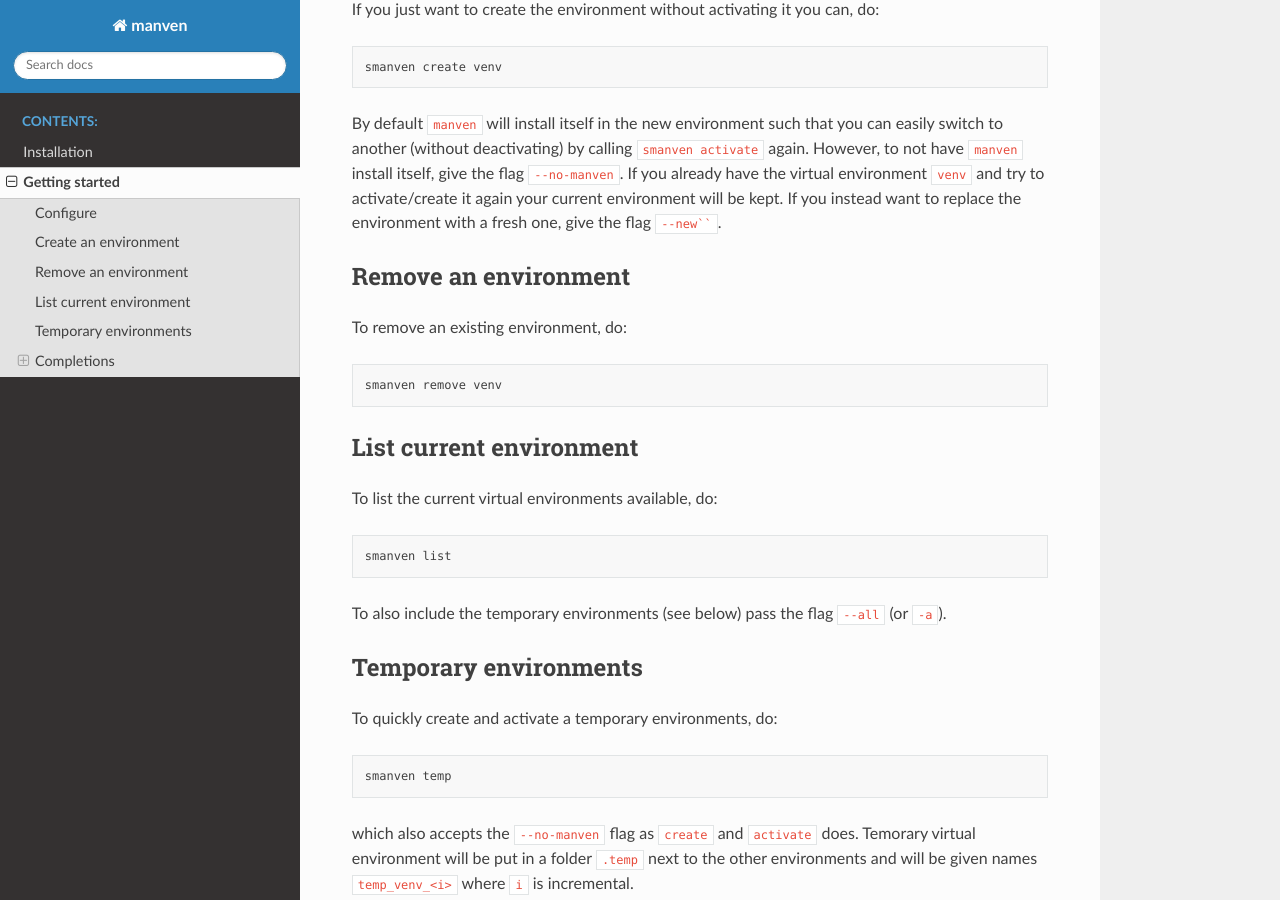
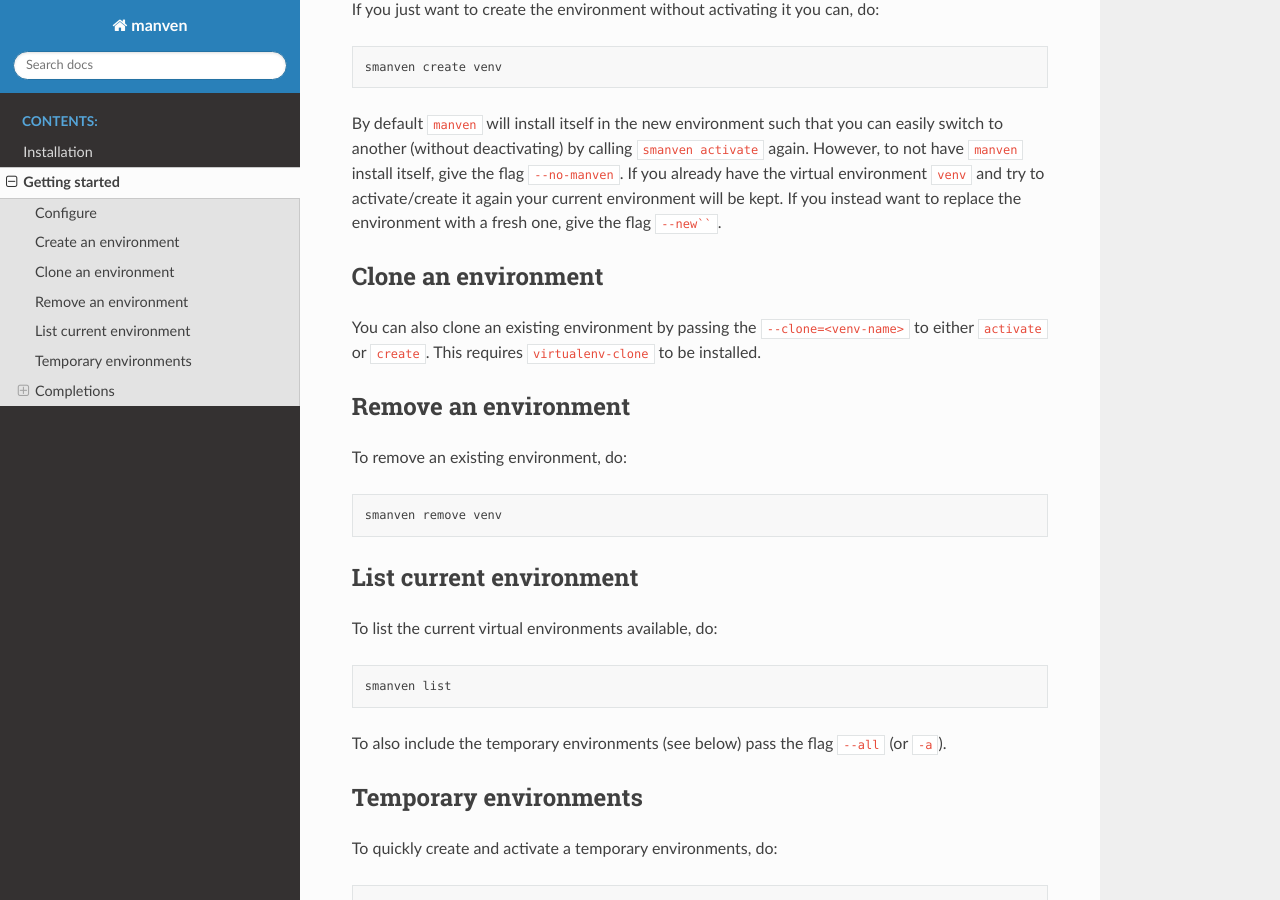
Before and after one commit to AckslD/manven, a Sphinx documentation site: the page built from docs/usage.rst, in a window 1280 px wide and 900 px high, scrolled down 988 px. Built offline with Sphinx 7.4.7 and the Read the Docs theme 2.0.0, drawn with Linux system fonts in a browser that asks for light colours.

Commit message:
feat: document cloning a venv

`````diff
--- a/docs/usage.rst
+++ b/docs/usage.rst
@@ -53,6 +53,12 @@ By default ``manven`` will install itself in the new environment such that you c
 However, to not have ``manven`` install itself, give the flag ``--no-manven``.
 If you already have the virtual environment ``venv`` and try to activate/create it again your current environment will be kept.
 If you instead want to replace the environment with a fresh one, give the flag ``--new````.
+
+
+Clone an environment
+--------------------
+You can also clone an existing environment by passing the ``--clone=<venv-name>`` to either ``activate`` or ``create``.
+This requires ``virtualenv-clone`` to be installed.
 
 
 Remove an environment
`````
Also changed, not shown: 1 other file.
